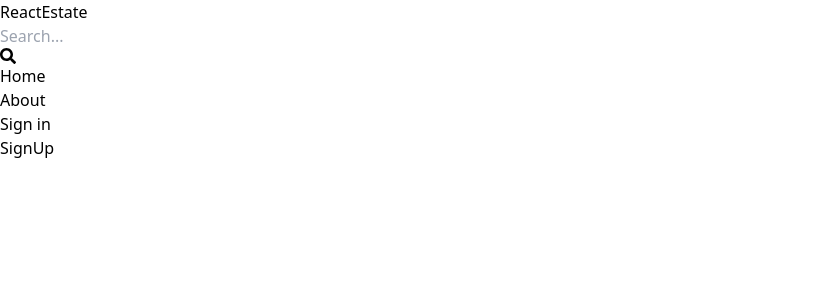
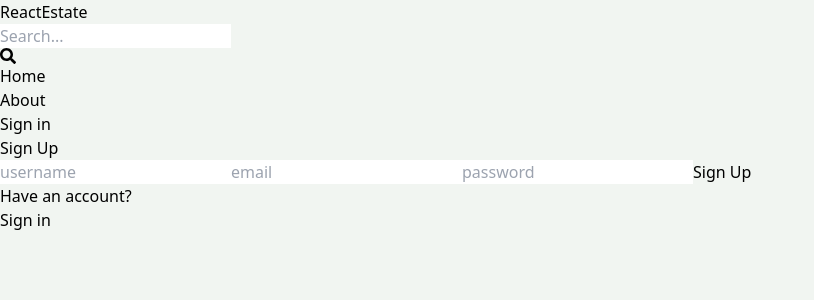
Before and after one commit to LencyBhalodiya/Estate-MERN, a React (Vite) app in the folder client/: page /sign-up in a window 1280 px wide. Shown: the top 300 px of the page, without its empty margins (0-814 px from the left). Built offline with nearby package versions, Linux system fonts and the light colour scheme.

Commit message:
Sign-Up UI & API

```diff
--- a/client/src/App.jsx
+++ b/client/src/App.jsx
@@ -1,7 +1,7 @@
 import { BrowserRouter, Routes, Route } from "react-router-dom";
 import Home from "./pages/Home";
 import SignIn from "./pages/SignIn";
-import SignUp from "./pages/SignOut";
+import SignUp from "./pages/SignUp";
 import About from "./pages/About";
 import Profile from "./pages/Profile";
 import Header from "./components/Header";
--- a/client/src/components/Header.jsx
+++ b/client/src/components/Header.jsx
@@ -29,7 +29,7 @@
               About
             </li>
           </Link>
-          <Link to="/sign-in">
+          <Link to="/sign-up">
             <li className="text-slate-700 hover:underline">Sign in</li>
           </Link>
         </ul>
--- a/client/src/index.css
+++ b/client/src/index.css
@@ -1,3 +1,7 @@
 @tailwind base;
 @tailwind components;
 @tailwind utilities;
+
+body{
+    background-color: rgb(241,245,241);
+}
--- a/client/src/pages/SignIn.jsx
+++ b/client/src/pages/SignIn.jsx
@@ -1,4 +1,3 @@
-import React from 'react'
 
 export default function SignIn() {
   return (
--- a/client/src/pages/SignOut.jsx
+++ /dev/null
@@ -1,7 +0,0 @@
-import React from 'react'
-
-export default function SignUp() {
-  return (
-    <div>SignUp</div>
-  )
-}
--- /dev/null
+++ b/client/src/pages/SignUp.jsx
@@ -0,0 +1,78 @@
+import { useState } from "react";
+import { Link, useNavigate } from "react-router-dom";
+
+export default function SignUp() {
+  const [formData, setFormData] = useState({});
+  const [error, setError] = useState(null);
+  const [loading, setLoading] = useState(false);
+  const navigate = useNavigate();
+
+  const handleChange = (e) => {
+    setFormData({
+      ...formData,
+      [e.target.id]: e.target.value,
+    });
+  };
+
+  const handleSubmit = async (e) => {
+    e.preventDefault();
+    setLoading(true);
+    const res = await fetch("/api/auth/signup", {
+      method: "POST",
+      headers: {
+        "Content-Type": "application/json",
+      },
+      body: JSON.stringify(formData),
+    });
+    const data = await res.json();
+    if (data.success === false) {
+      setError(data.message);
+      setLoading(false);
+      return;
+    }
+    setLoading(false);
+    setError(null);
+    navigate("/sign-in");
+  };
+
+  return (
+    <div className="p-3 max-w-lg mx-auto">
+      <h1 className="text-3xl text-center font-semibold my-7"> Sign Up</h1>
+      <form onSubmit={handleSubmit} className="flex flex-col gap-4">
+        <input
+          type="text"
+          placeholder="username"
+          className="border p-3 rounded-lg"
+          onChange={handleChange}
+          id="username"
+        />
+        <input
+          type="email"
+          placeholder="email"
+          className="border p-3 rounded-lg"
+          onChange={handleChange}
+          id="email"
+        />
+        <input
+          type="password"
+          placeholder="password"
+          className="border p-3 rounded-lg"
+          onChange={handleChange}
+          id="password"
+        />
+        <button
+          disabled={loading}
+          className="bg-slate-700 text-white p-3 rounded-lg uppercase hover:opacity-95 disable:opacity-80"
+        >
+          {loading ? "Loading..." : "Sign Up"}
+        </button>
+      </form>
+      <div className="flex gap-2 mt-5">
+        <p>Have an account?</p>
+        <Link to={"/sign-in"}>
+          <span className="text-blue-700">Sign in</span>
+        </Link>
+      </div>
+    </div>
+  );
+}
--- a/client/vite.config.js
+++ b/client/vite.config.js
@@ -3,5 +3,13 @@
 
 // https://vitejs.dev/config/
 export default defineConfig({
+  server:{
+    proxy:{
+      '/api':{
+        target: 'http://localhost:3000',
+        secure: false,
+      },
+    },
+  },
   plugins: [react()],
 })
```
